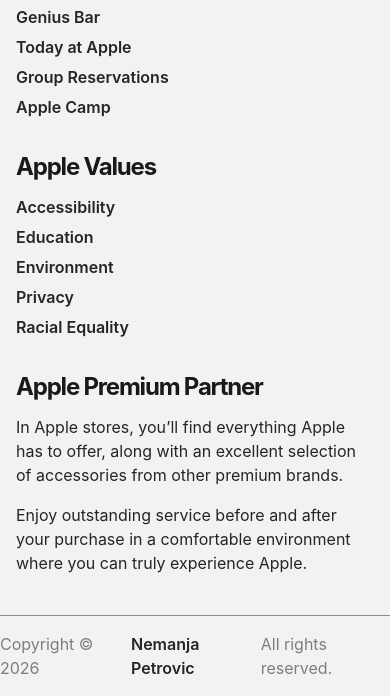
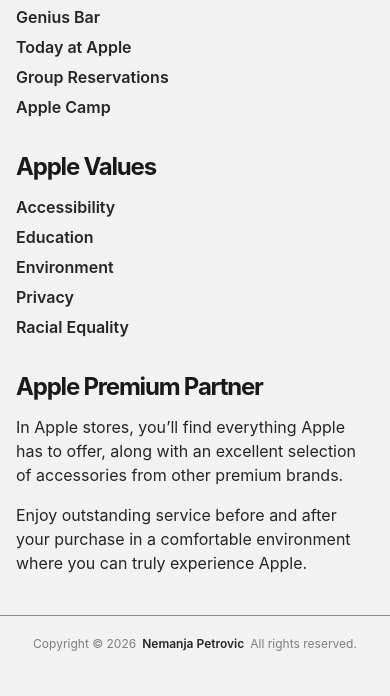
Before and after one commit to petrowic-n/E-Commerce-Apple-Store, a website built with Vite: page index.html in a window 390 px wide. Shown: the part 7878-8574 px from the top of the page. After the commit the page ends 8550 px from the top, so only its background shows below. Built offline with nearby package versions, Linux system fonts and the light colour scheme; files whose address does not match are found by name.

Commit message:
footer fix

```diff
--- a/index.html
+++ b/index.html
@@ -505,9 +505,9 @@
         </div>
       </div>
       <div class="flex items-center justify-center gap-1.5 py-space-base">
-        <span class="text-gray-100">Copyright © 2026 </span>
-        <span class="text-black-100 font-semibold">Nemanja Petrovic</span>
-        <span class="text-gray-100">All rights reserved.</span>
+        <span class="text-gray-100 md:text-fs-base text-fs-s">Copyright © 2026 </span>
+        <span class="text-black-100 font-semibold md:text-fs-base text-fs-s">Nemanja Petrovic</span>
+        <span class="text-gray-100 md:text-fs-base text-fs-s">All rights reserved.</span>
       </div>
     </footer>
   </body>
```
